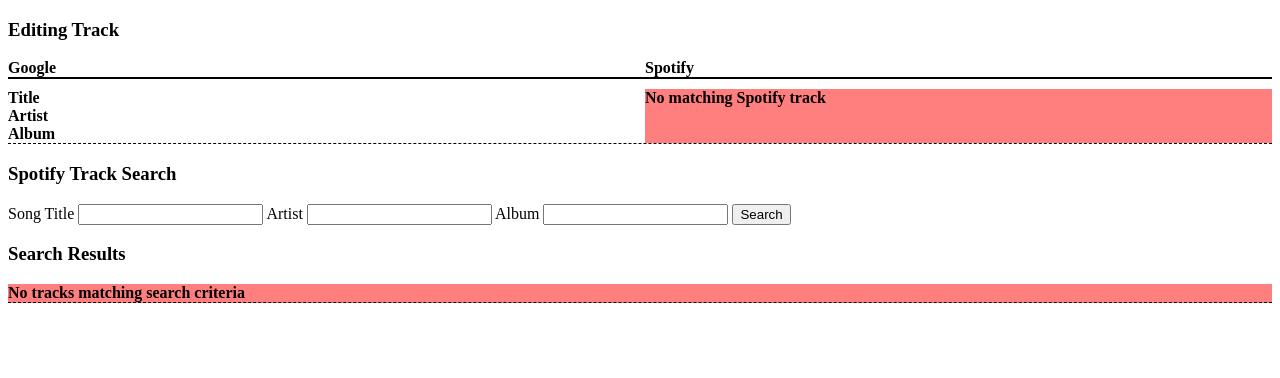
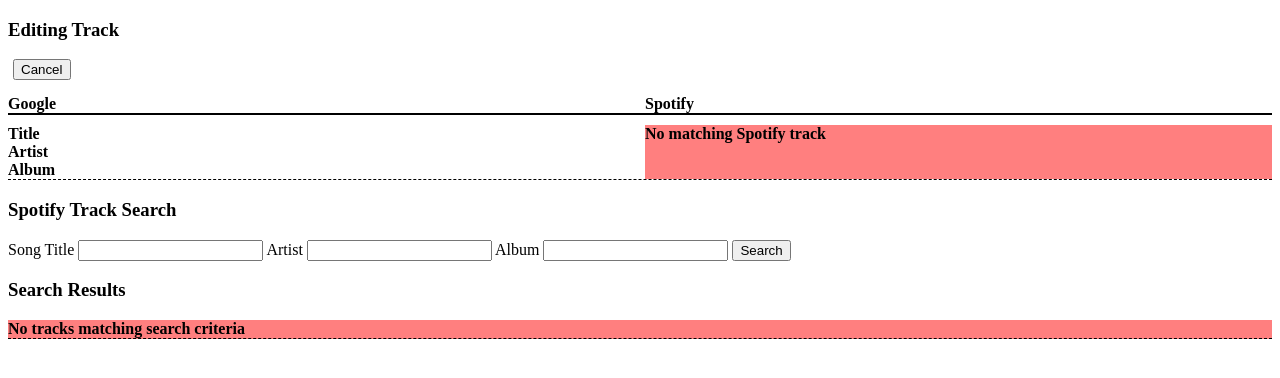
Before and after one commit to grimb300/my-spofify-app, a Node project: template views/track.ejs in a window 1280 px wide. Shown: the part 88-466 px from the top of the page. Run offline with Node 20 templates, Linux system fonts and the light colour scheme; the template is opened without the code that fills it, so the values that code supplies are empty.

Commit message:
add cancel button to track and playlist views

```diff
--- a/public/stylesheets/styles.css
+++ b/public/stylesheets/styles.css
@@ -12,6 +12,18 @@ header > * {
 
 header > h3 {
   text-align: right;
+}
+
+/* Common styles for all templates */
+
+.alert {
+  background-color: rgba(255, 0, 0, .5);
+}
+
+.header-button {
+  margin-bottom: 15px;
+  margin-left: 5px;
+  margin-right: 5px;
 }
 
 /* Styles for library.ejs */
@@ -45,11 +57,6 @@ header > h3 {
   display: grid;
   grid-template-columns: 4fr 1fr;
   column-gap: 10px;
-}
-
-/* .library-playlist.alert { */
-.alert {
-  background-color: rgba(255, 0, 0, .5);
 }
 
 .library-playlist > .library-playlist-title {
--- a/views/playlist.ejs
+++ b/views/playlist.ejs
@@ -1,6 +1,10 @@
 <%- include('./partials/header'); %>
 
 <h3>Editing Playlist: <%=googlePlaylist.title%></h3>
+<div>
+  <a href="/"><button class="header-button">Cancel</button></a>
+  <a href="/playlist/<%=playlistId%>/upload"><button class="header-button">Upload to Spotify</button></a>
+</div>
 <div class="playlist-wrapper">
   <div class="playlist-row playlist-column-heading">
     <div class="column-heading">Track No.</div>
--- a/views/track.ejs
+++ b/views/track.ejs
@@ -1,6 +1,9 @@
 <%- include('./partials/header'); %>
 
 <h3>Editing Track</h3>
+<div>
+  <a href="/playlist/<%=playlistId%>"><button class="header-button">Cancel</button></a>
+</div>
 <div class="track-wrapper">
   <div class="track-row track-column-heading">
     <div class="column-heading">Google</div>
```
